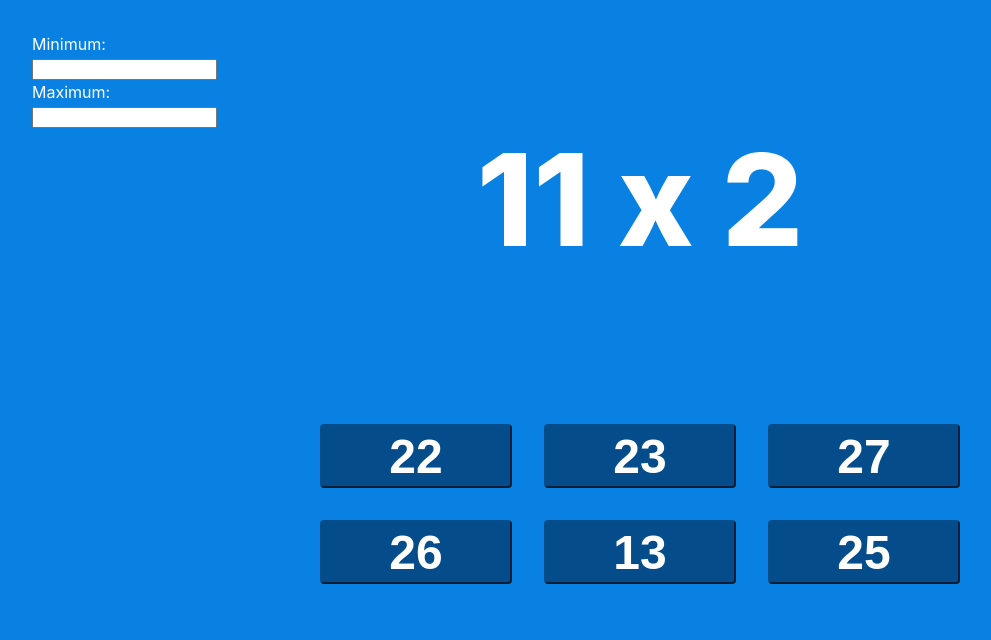
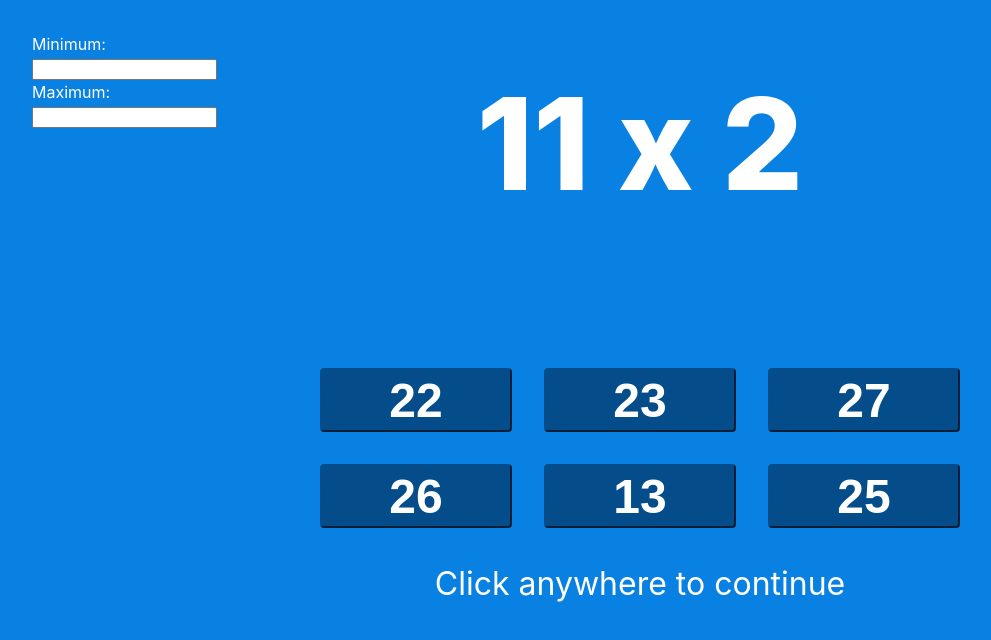
Before and after one commit to VonRiddarn/times-table-training, a website built with Vite: page index.html in a window 1280 px wide. Shown: the whole page, without its empty margins (0-991 px from the left). Built offline with nearby package versions, Linux system fonts and the light colour scheme.

Commit message:
feat: added message box for user feedback

```diff
--- a/index.html
+++ b/index.html
@@ -23,6 +23,7 @@
 		<p id="current-query">7 x 6</p>
 		<span id="answers">
 		</span>
+		<p id="current-message">Click anywhere to continue</p>
 	</main>
   </body>
 </html>
--- a/src/style.css
+++ b/src/style.css
@@ -16,13 +16,14 @@ body {
   margin: 0;
   padding: 0;
   display: grid;
-  grid-template-columns: 1fr 1fr 1fr;
+  grid-template-columns: 1fr 2fr 1fr;
 }
 
 aside {
 	display: flex;
 	flex-direction: column;
 	padding: 2rem;
+	height: 100%;
 }
 
 main {
@@ -34,7 +35,12 @@ main {
 	align-items: center;
 }
 
-main p {
+#current-message {
+	visibility: visible;
+	font-size: xx-large;
+}
+
+#current-query {
 	text-align: center;
 	font-size: 8rem;
 	font-weight: 800;
```
